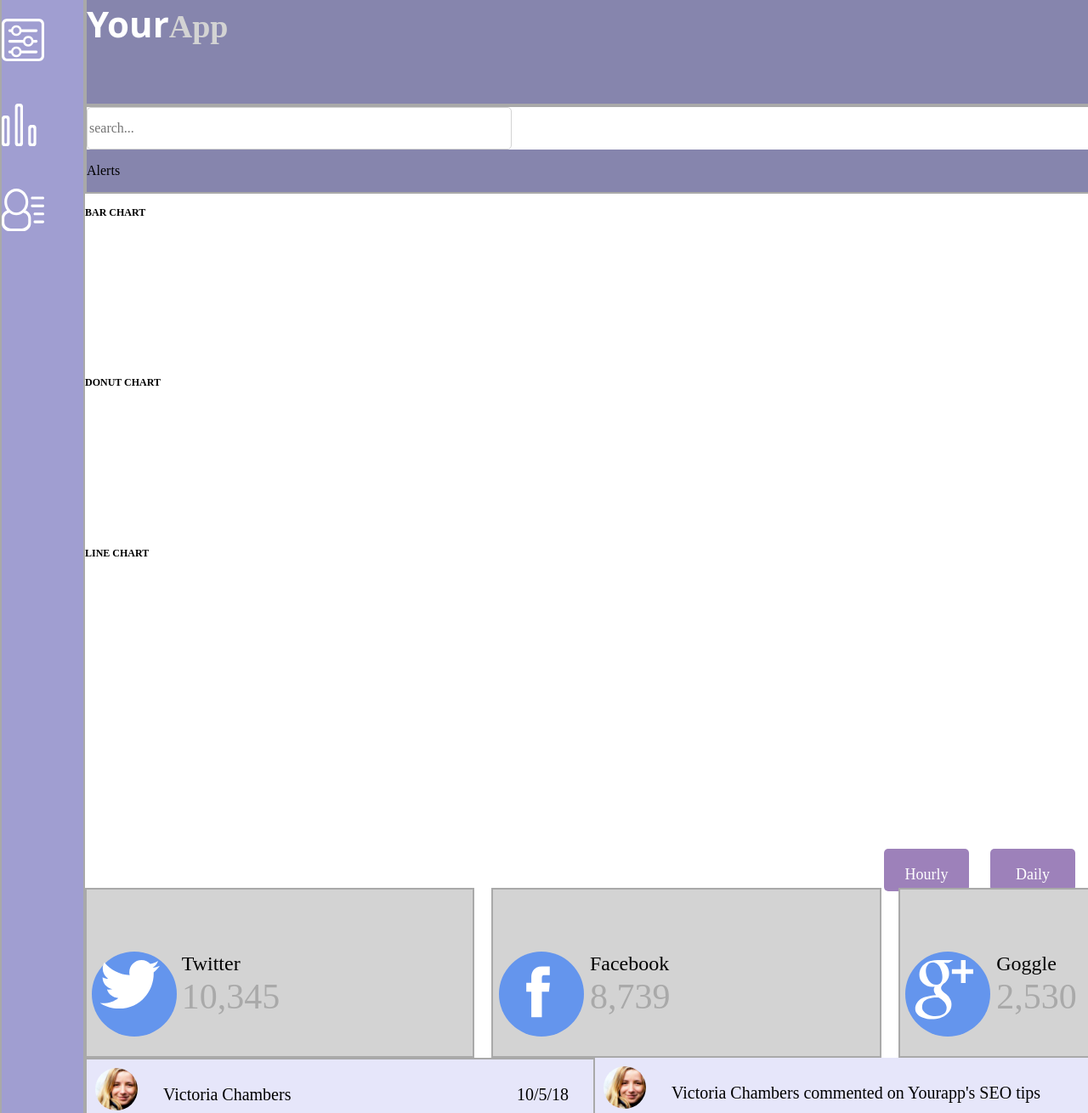
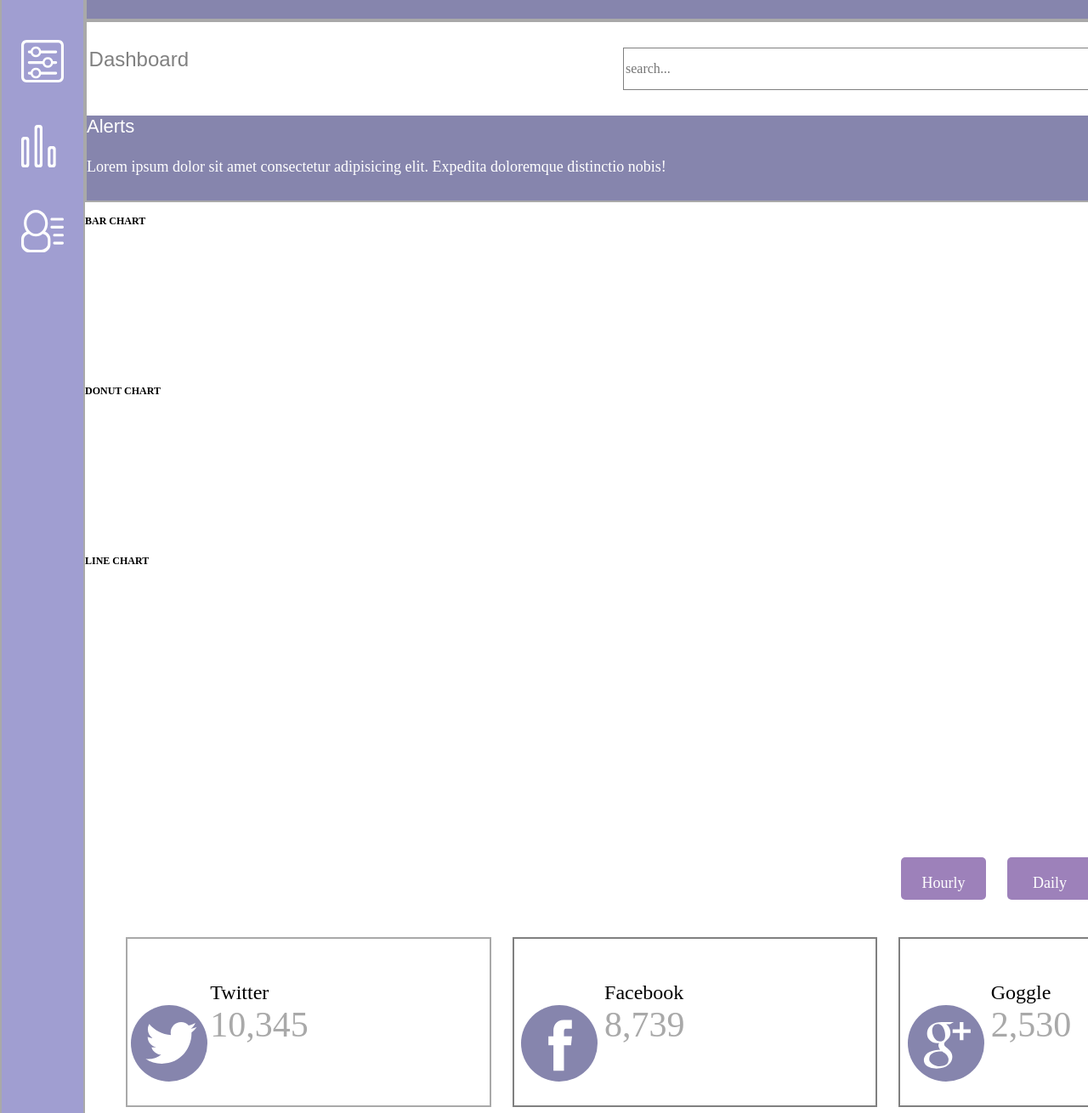
Before and after one commit to ddulaney77/treehouse-project-9, a plain HTML site: page index.html in a window 1280 px wide. Shown: the part 80-1390 px from the top of the page at 85% size. Drawn offline with Linux system fonts and the light colour scheme.

Commit message:
continue working on styling and grid layout for all sections

```diff
--- a/index.html
+++ b/index.html
@@ -13,7 +13,7 @@
 
   <div class="main">
     <p>
-   <h2><span>Your</span>App</h2>
+   <span>Your</span>App
   </p>
     <?xml version="1.0" encoding="utf-8"?>
 <!-- Generator: Adobe Illustrator 19.1.0, SVG Export Plug-In . SVG Version: 6.00 Build 0)  -->
@@ -117,16 +117,15 @@
 
 
 <section class="dash">
-<!-- make a search bar with placeholder -->
-<div class="info">
+<div class="dash-bar">
+  <p>Dashboard</p>
   <form class="search-bar" action ="index.html" method="post">
     <input class="search" type="text" placeholder="search...">
   </form>
-
+</div>
   <div class="alert">
-    <p>Alerts</p>
-    <!-- box with random words with x closing box -->
-  </div>
+    <p><span>Alerts</span></p>
+    <p>Lorem ipsum dolor sit amet consectetur adipisicing elit. Expedita doloremque distinctio nobis!</p>
 </div>
 </section>
   <!-- add alter box to dashboard -->
@@ -186,8 +185,8 @@
       </div>
 </section>
 
+<div id="stat-wrapper">
   <section class="stats">
-
       <div class="twit">
         <div class="stat-content">
 <!-- Generator: Adobe Illustrator 19.1.0, SVG Export Plug-In . SVG Version: 6.00 Build 0)  -->
@@ -246,9 +245,8 @@
        <span>2,530</span></p>
   </div>
   </div>
-
 </section>
-
+</div>
 <section class="members">
     <div class="pic">
         <img src="images/victoria.jpg" alt="image of Victoria">
--- a/scss/components/_alerts.scss
+++ b/scss/components/_alerts.scss
@@ -7,6 +7,17 @@
 // This could be a pop-up window or dropdown menu.
 .alert {
   display: grid;
+  grid-area: alert;
+  grid-template-areas: 100px 1fr;
+  grid-auto-rows: 50px;
   background-color:#8685ad;
-
 }
+.alert span{
+  color: white;
+  font-size: 22px;
+  font-family: Arial, Helvetica, sans-serif;
+}
+.alert p {
+  color: white;
+  font-size: 18px;
+}
--- a/scss/components/_dashboard-header.scss
+++ b/scss/components/_dashboard-header.scss
@@ -4,12 +4,23 @@
   border: 2px solid darkgray;
 }
 
-.info {
+.dash-bar {
  display: grid;
+ grid-template-columns: 120px 1fr;
+ grid-auto-rows: 80px;
+ justify-items: right;
+padding-top: 30px;
+}
 
+.dash-bar p {
+  font-size: 24px;
+  color: grey;
+  font-family: Arial, Helvetica, sans-serif;
 
 }
-.info form input{
+
+.dash-bar form input{
   height: 50px;
-  width: 500px;
+  width: 800px;
+  border: 1px solid grey;
 }
--- a/scss/components/_main-header.scss
+++ b/scss/components/_main-header.scss
@@ -11,22 +11,22 @@
   grid-area: main;
   background-color: #8685ad;
   border: 2px solid darkgray;
-  margin: 0;
+
 }
 .bell-icon {
   max-width: 100%;
   height: 50px;
   width: 50px;
-  justify-self: right;
+  justify-self: flex-end;
 }
 .main span {
   color: white;
-  font-size: 42px;
+  font-size: 36px;
   font-family: 'Segoe UI', Tahoma, Geneva, Verdana, sans-serif;
 }
 
-.main h2 {
-  font-size: 38px;
+.main p{
+  font-size: 30px;
   color: lightgrey;
   font-family: 'Times New Roman', Times, serif;
 }
--- a/scss/components/_message-user.scss
+++ b/scss/components/_message-user.scss
@@ -12,7 +12,10 @@
 .mess {
   display: grid;
   grid-area: mess;
+  // grid-template-columns: 1fr;
+  // grid-auto-rows: 1fr;
   justify-content: center;
+  padding: 10px;
 
 }
 
--- a/scss/components/_navigation.scss
+++ b/scss/components/_navigation.scss
@@ -8,6 +8,7 @@
   grid-template-areas:
   "main-nav main main"
   "main-nav dash dash"
+  "main-nav alert alert"
   "main-nav bar bar"
   "main-nav donut donut"
   "main-nav line line"
@@ -31,23 +32,27 @@
   max-width: 100%;
   height: 50px;
   width: 50px;
+  margin: auto;
 }
 .set-icon {
   max-width: 100%;
   height: 50px;
   width: 50px;
+  margin: auto;
 }
 
 .visit-icon {
   max-width: 100%;
   height: 50px;
   width: 50px;
+  margin: auto;
 }
 
 .member-icon {
   max-width: 100%;
   height: 50px;
   width: 50px;
+  margin: auto;
 }
 
 // @media (min-width:768px){
@@ -56,3 +61,8 @@
 //     grid-row-end: 4;
 //   }
 // }
+
+p {
+  padding: 0;
+  margin: 0;
+}
--- a/scss/components/_new-members.scss
+++ b/scss/components/_new-members.scss
@@ -10,12 +10,11 @@
   grid-template-columns: 80px 2fr 80px;
   grid-template-rows: auto;
   grid-area: members;
-  background-color: lavender;
-  border:2px darkgrey solid;
+  // background-color: lavender;
+  border: 1px grey solid;
   padding-left: 25px;
   padding: 10px;
   font-size: 20px;
-
 }
 
 img {
--- a/scss/components/_recent-activity.scss
+++ b/scss/components/_recent-activity.scss
@@ -7,7 +7,7 @@
   grid-template-columns: 80px 2fr 80px;
   grid-auto-rows: minmax(80px, auto);
   grid-area: activity;
-  background-color: lavender;
+  border: 1px solid grey;
   justify-items: left;
   padding-left: 25px;
   padding:10px;
--- a/scss/components/_social-stats.scss
+++ b/scss/components/_social-stats.scss
@@ -3,21 +3,30 @@
 // Use the provided SVG icons for each of the social networks.
 // Style the social information to match the corresponding social network.
 // Style to match the overall look and feel of the dashboard.
+#stat-wrapper {
+  display: grid;
+  grid-template-columns: 1fr;
+  margin: auto;
+  grid-column: 2 / 4;
+  grid-row: 8;
+  margin: 3em;
+}
+
+
+
 .stats {
   display: grid;
   grid-template-columns: repeat(3, 1fr);
   grid-auto-rows: minmax(200px, auto);
   grid-area: stats;
-  grid-gap:20px;
-  // justify-items: center;
-  justify-content: space-between;
+ justify-content: space-between;
+ grid-gap: 25px;
 }
 
 .twit {
   display:grid;
   grid-template-columns: repeat(2, 1fr);
   grid-auto-rows: auto;
-  background-color: lightgrey;
   border: 2px darkgrey solid;
 
 }
@@ -26,8 +35,7 @@
   display:grid;
   grid-template-columns: repeat(2, 1fr);
   grid-auto-rows: auto;
-  background-color:lightgrey;
-  border: 2px darkgrey solid;
+  border: 2px grey solid;
 
 }
 
@@ -35,15 +43,14 @@
   display:grid;
   grid-template-columns: repeat(2, 1fr);
   grid-auto-rows: auto;
-  background-color: lightgrey;
-  border:2px darkgrey solid;
+  border:2px grey solid;
 
 }
 
 .social-icon {
-  height: 100px;
-  width: 100px;
-  background-color: cornflowerblue;
+  height: 90px;
+  width: 90px;
+  background-color: #8685ad;
   fill: white;
   border-radius: 50%;
   margin: auto;
@@ -64,8 +71,9 @@
   max-width: 100%;
   height: 80px;
   width: 80px;
-  padding-top: 10px;
-  padding-left: 10px;
+  padding-top: 20px;
+  padding-left: 15px;
+  margin: auto;
 }
 .face-icon {
   max-width: 100%;
@@ -77,10 +85,10 @@
 
 .goog-icon {
   max-width: 100%;
-  height: 80px;
-  width: 80px;
-  padding-top: 10px;
-  padding-left: 10px;
+  height: 75px;
+  width: 75px;
+  padding-top: 20px;
+  padding-left: 15px;
 }
 
 span {
```
Also changed, not shown: css/styles.css, 1 other file.
